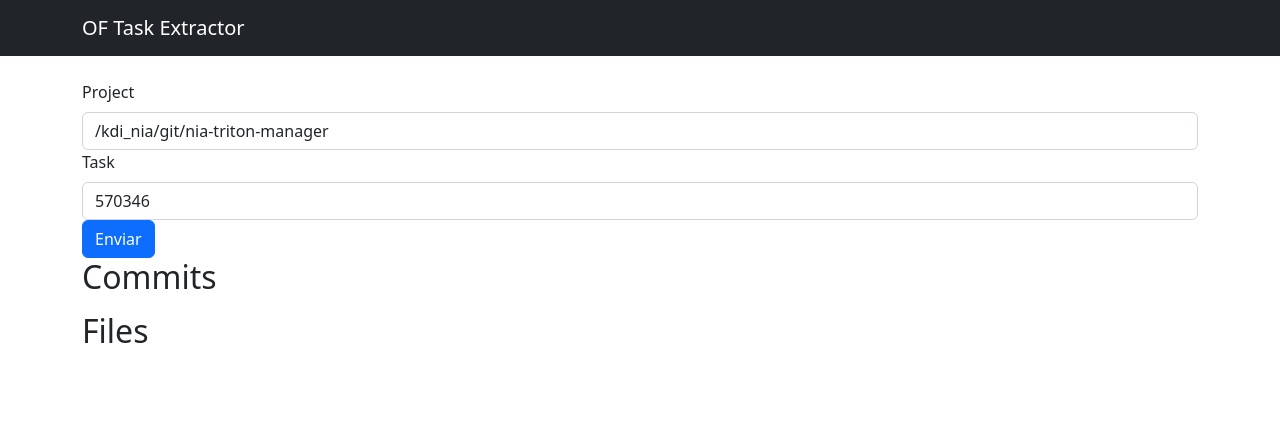
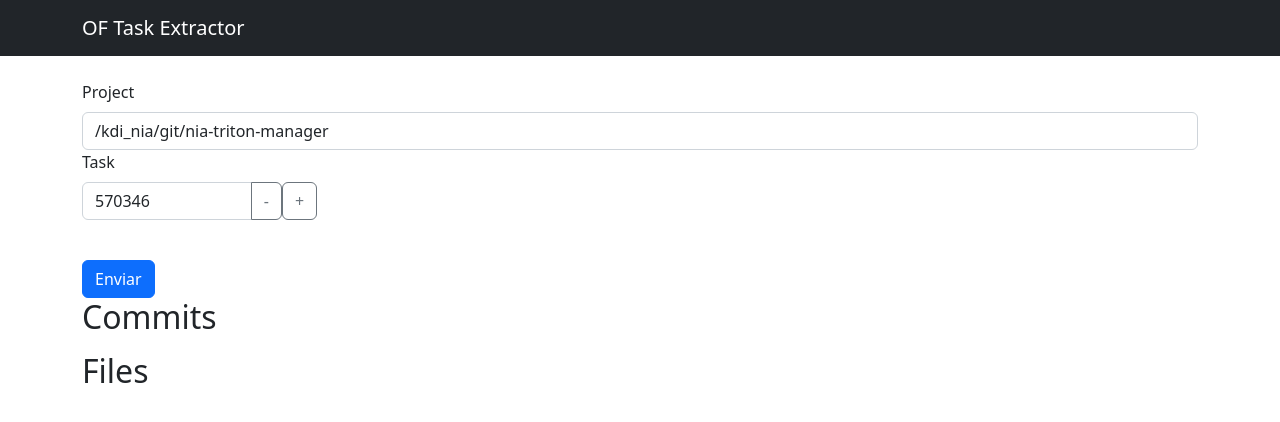
Before and after one commit to starlone/of-task-extractor, a FastAPI app: page / in a window 1280 px wide. Shown: the top 422 px of the page. Run offline with FastAPI, Linux system fonts and the light colour scheme.

Commit message:
feat: multiplas tasks com split se tiver espaco

```diff
--- a/templates/index.html
+++ b/templates/index.html
@@ -21,7 +21,8 @@
     <script src="https://unpkg.com/axios/dist/axios.min.js"></script>
   </head>
 
-  <body id="app">
+  <body>
+    <div id="app">
       <nav class="navbar navbar-expand-md navbar-dark bg-dark mb-4">
         <div class="container">
           <a class="navbar-brand" href="#">OF Task Extractor</a>
@@ -33,10 +34,35 @@
             <label class="form-label" for="project">Project</label>
             <input class="form-control" v-model="project" id="project" />
           </div>
-        <div v-for="task in tasks">
-          <label class="form-label" for="task">Task</label>
-          <input class="form-control" v-model="task.name" id="task" />
+          <div>
+            <label class="form-label">Task</label>
           </div>
+          <div
+            class="input-group mb-3"
+            v-for="task in tasks"
+            style="width: 200px; float: left"
+          >
+            <input
+              class="form-control"
+              v-model="task.name"
+              @change="onChange()"
+            />
+            <button
+              type="button"
+              class="btn btn-outline-secondary"
+              @click="removeTask(task)"
+            >
+              -
+            </button>
+          </div>
+          <button
+            type="button"
+            class="btn btn-outline-secondary"
+            @click="addTask()"
+          >
+            +
+          </button>
+          <div style="clear: both">&nbsp;</div>
           <button type="submit" class="btn btn-primary">Enviar</button>
         </form>
 
@@ -50,7 +76,8 @@
           <li v-for="commit in response.files">{{ commit }}</li>
         </ul>
       </main>
-
+    </div>
+  </body>
   <script>
     const { createApp } = Vue;
 
@@ -66,6 +93,24 @@
         };
       },
       methods: {
+        onChange() {
+          // Split by space
+          var tasks = this.tasks
+            .map((item) => item.name)
+            .filter((item) => item)
+            .map((item) => item.trim())
+            .map((item) => item.split(" "));
+
+          // Concat array to payload
+          tasks = [].concat(...tasks);
+
+          // Update
+          this.tasks = tasks.map((item) => {
+            return {
+              name: item,
+            };
+          });
+        },
         onSubmit() {
           const payload = {
             project: this.project,
@@ -75,8 +120,16 @@
             this.response = response.data;
           });
         },
+        addTask() {
+          this.tasks.push({ name: "" });
+        },
+        removeTask(item) {
+          const pos = this.tasks.indexOf(item);
+          if (pos != -1) {
+            this.tasks.splice(pos, 1);
+          }
+        },
       },
     }).mount("#app");
   </script>
-  </body>
 </html>
```
Lines whose indentation alone changed are shown as unchanged.
